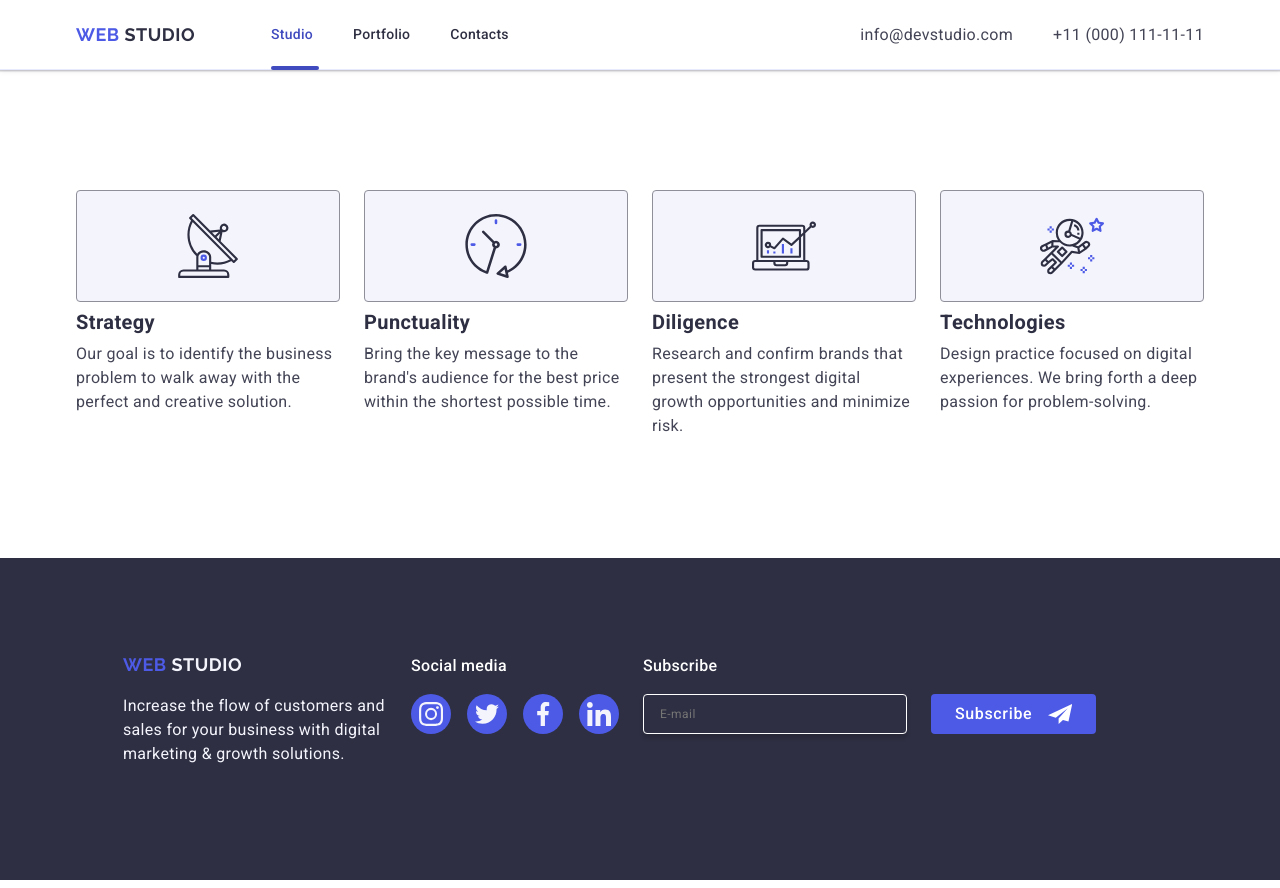
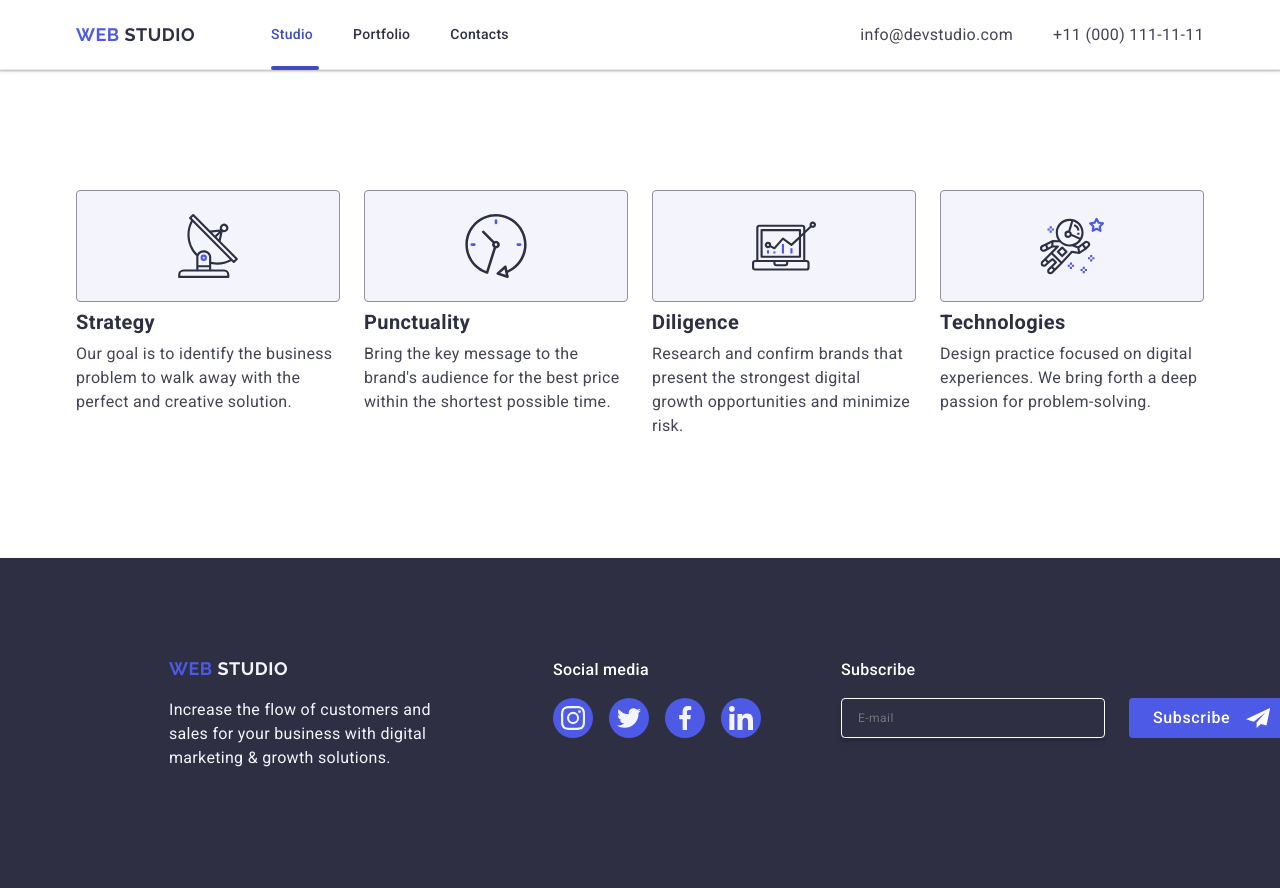
Before and after one commit to ZaietsMariana/goit-markup-hw-06, a plain HTML site: page index.html in a window 1280 px wide. Drawn offline with nearby package versions, Linux system fonts and the light colour scheme.

Commit message:
Update css\style.css

```diff
--- a/css/style.css
+++ b/css/style.css
@@ -797,9 +797,9 @@ width: 40px;
    .footer-one{
     flex-wrap: wrap;
     flex-direction: row;
+    padding-left: 108px;
     justify-content: start;
     align-items: baseline;
-    margin-left: 108px;
     gap: 24px;
     row-gap: 72px;
    }
@@ -825,7 +825,25 @@ width: 40px;
 
     @media screen and (min-width: 1158px) {
 
+      .logo-discription{
+      padding: 100px 0;
+      }
 
+      .footer-one{
+      flex-wrap: nowrap;
+      margin: 0 auto;
+      gap: unset;
+      padding-left: 15pxs;
+      }
+
+      .footer-logo{
+      width: 264px;
+      margin-right: 120px;
+      }
+
+      .footer-input{
+      margin-left: 80px;
+      }
 
     }
 
```
